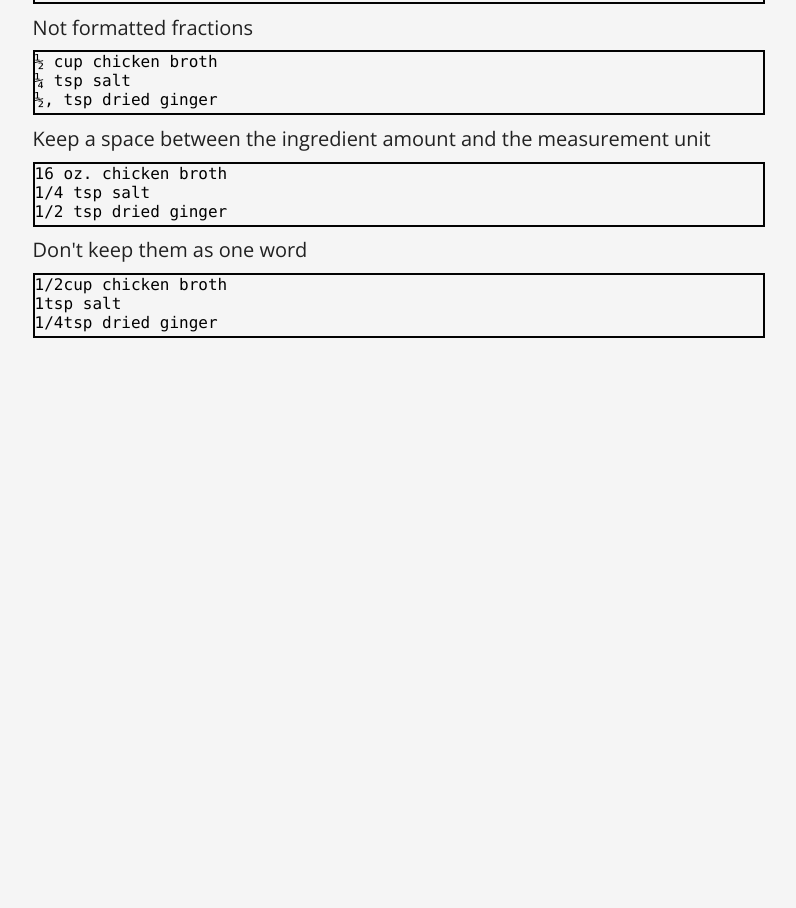
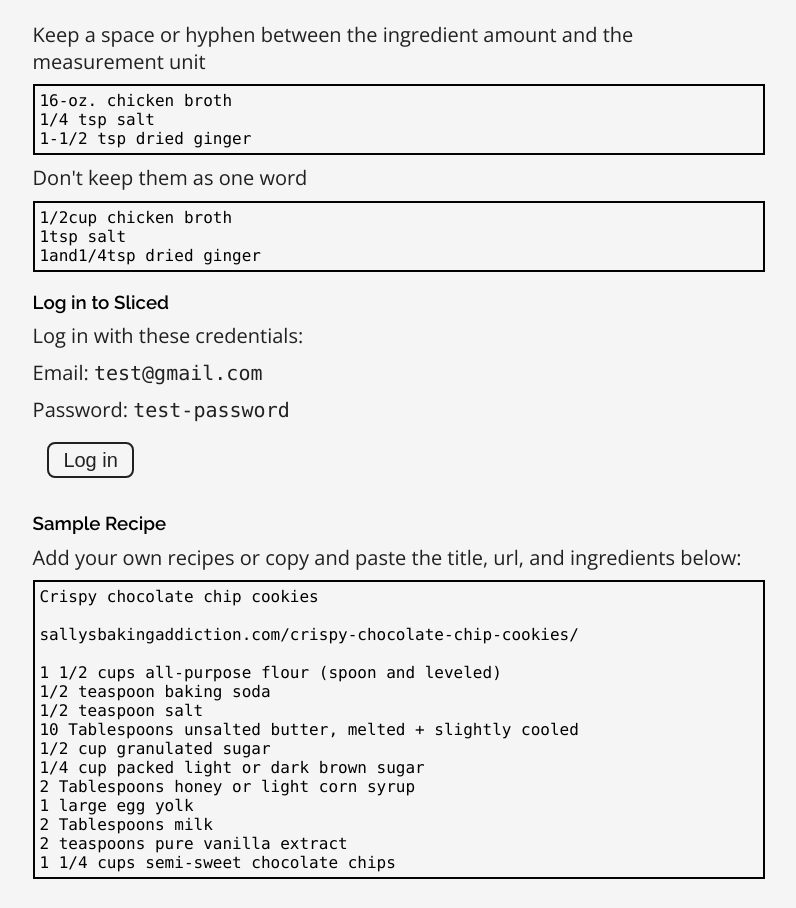
Before and after one commit to rachelrly/sliced-client, a React (Create React App) app: page / in a window 1280 px wide. Shown: the part 1570-2478 px from the top of the page, without its empty margins (241-1037 px from the left). Before the commit the page ends 1937 px from the top, so only its background shows below. Built offline with nearby package versions, Linux system fonts and the light colour scheme.

Commit message:
added sample recipe and buttons in about

```diff
--- a/src/components/AddRecipe/AddRecipe.js
+++ b/src/components/AddRecipe/AddRecipe.js
@@ -28,10 +28,12 @@ class AddRecipe extends Component {
         const splitLine = String.fromCharCode(13, 10);
         const formattedInput = textAreaInput
             .replaceAll('\\n', splitLine)
+            .replaceAll('-', ' ')
             .split('\n')
             .map(ing => {
                 return parseInput(ing)
             })
+
 
 
         this.setState({
@@ -50,8 +52,6 @@ class AddRecipe extends Component {
             this.setState({
                 error: true
             })
-            //add class error to form
-            //add string of text next to submit button
             return true;
         }
 
--- a/src/components/LandingPage/LandingPage.css
+++ b/src/components/LandingPage/LandingPage.css
@@ -79,9 +79,22 @@ article button {
     align-items: center;
 }
 .example{
-    height: 65px;
+    height: 100%;
     border: 2px solid var(--colors--black);
     margin: var(--spacer--sm) 0;
+    padding: var(--spacer--sm)
+}
+
+.bad{
+    margin: var(--spacer--sm) 0 var(--spacer--lg);
+}
+
+.bad:last-of-type{
+    margin: var(--spacer--sm) 0 0;
+}
+
+.sample_rec{
+    height: 100%;
 }
 
 
@@ -104,3 +117,17 @@ img{
     width: 100%;
     height: 100%;
 }
+
+
+.landing_main{
+    background-color: var(--colors--light);
+    border: 2px solid var(--colors--dark);
+    color: var(--colors--dark);
+    outline: 0;
+}
+
+.landing_main:focus,
+.landing_main:active,
+.landing_main:hover{
+    background-color: var(--colors--accent-bright);
+}
--- a/src/components/LandingPage/LandingPage.js
+++ b/src/components/LandingPage/LandingPage.js
@@ -23,25 +23,14 @@ function LandingPage() {
             </article>
 
             <section className='landing_page_wrapper'>
-                <article id='login'>
-                    {!TokenService.hasAuthToken()
 
-                        ? <>
-                            <h3>Log in to Sliced</h3>
-                            <div className='p_wrapper'>
-                                <p>Please log in with these credentials:</p>
-                                <p>Email: <code>test@gmail.com</code></p>
-                                <p>Password: <code>test-password</code></p></div></>
-
-                        : null}
-                </article>
 
 
 
                 <article>
                     <h3>What is Sliced?</h3>
                     <div className='p_wrapper'>
-                        <p>Sliced is an app that allows you to input your recipes and scale the ingredients down by x3/4, x1/2 or x1/4, or up by x1 1/4, x1 1/2, x1 3/4, and x2 </p>
+                        <p>Sliced is an app that allows you to input your recipes and scale the ingredients down by 3/4, 1/2 or 1/4, or up by 1-1/4, 1-1/2, 1-3/4 and 2</p>
                     </div>
                 </article>
                 <article>
@@ -51,7 +40,7 @@ function LandingPage() {
                         <p>Sliced works by parsing each line of a recipe's ingredient list to find the unit and amount and title.
                 </p>
 
-                        <p>For best results, please follow these guidelines when adding a new recipe.</p>
+                        <p>For best results, please follow these guidelines when adding a new recipe:</p>
 
                         <p>
                             List each ingredient is on its own line
@@ -87,37 +76,73 @@ function LandingPage() {
                         </div>
 
 
-                        <p>Keep a space between the ingredient amount and the measurement unit
+                        <p>Keep a space or hyphen between the ingredient amount and the measurement unit
                 </p>
                         <div className='example good'>
                             <code>
-                                16 oz. chicken broth
+                                16-oz. chicken broth
                         <br />1/4 tsp salt
-                        <br />1/2 tsp dried ginger
+                        <br />1-1/2 tsp dried ginger
 </code></div>
                         <p>Don't keep them as one word</p>
                         <div className='example bad'>
                             <code>
                                 1/2cup chicken broth
                         <br />1tsp salt
-                        <br /> 1/4tsp dried ginger
+                        <br />1and1/4tsp dried ginger
                         </code>
                         </div>
 
 
                     </div>
                 </article>
+                <article id='login'>
+                    {!TokenService.hasAuthToken()
 
+                        ? <>
+                            <h3>Log in to Sliced</h3>
+                            <div className='p_wrapper'>
+                                <p>Log in with these credentials:</p>
+                                <p>Email: <code>test@gmail.com</code></p>
+                                <p>Password: <code>test-password</code></p></div>
+                            <Link to='/login' tabIndex='-1'><button className='landing_main'>Log in</button></Link>
+                        </>
 
-                {/* <article>
+                        : null}
+                </article>
 
-                    <h3>About the Creator</h3>
+                <article>
+
+                    <h3>Sample Recipe</h3>
                     <div className='p_wrapper'>
-                        <p></p>
+
+                        <p>Add your own recipes or copy and paste the title, url, and ingredients below: </p>
+                        <div className='example sample_rec'>
+                            <code>Crispy chocolate chip cookies</code> <br /><br />
+                            <code>sallysbakingaddiction.com/crispy-chocolate-chip-cookies/</code><br /><br />
+                            <code>
+                                1 1/2 cups all-purpose flour (spoon and leveled)
+<br />1/2 teaspoon baking soda
+<br />1/2 teaspoon salt
+<br />10 Tablespoons unsalted butter, melted + slightly cooled
+<br />1/2 cup granulated sugar
+<br />1/4 cup packed light or dark brown sugar
+<br />2 Tablespoons honey or light corn syrup
+<br />1 large egg yolk
+<br />2 Tablespoons milk
+<br />2 teaspoons pure vanilla extract
+<br />1 1/4 cups semi-sweet chocolate chips
+                            </code>
+                        </div>
                     </div>
+                    {!TokenService.hasAuthToken()
 
+                        ? null
+
+                        : <Link to={'/add-recipe'}><button className='landing_main'>Add recipe</button></Link>
+                    }
                 </article>
- */}
+
 
             </section ></>
     )
--- a/src/services/parse-amount-service.js
+++ b/src/services/parse-amount-service.js
@@ -21,7 +21,7 @@ export function parseAmount(str) {
 
 
         if (val.match(/(?:[1-9][0-9]*|0)(?:\/[1-9][0-9]*)?/g)) {
-            if (val.split('').length > 1) {
+            if (val.split('').length > 2) {
                 let valArr = val.split('')
                 let newVal = getDecimal(valArr[0], valArr[2])
                 num += newVal
```
